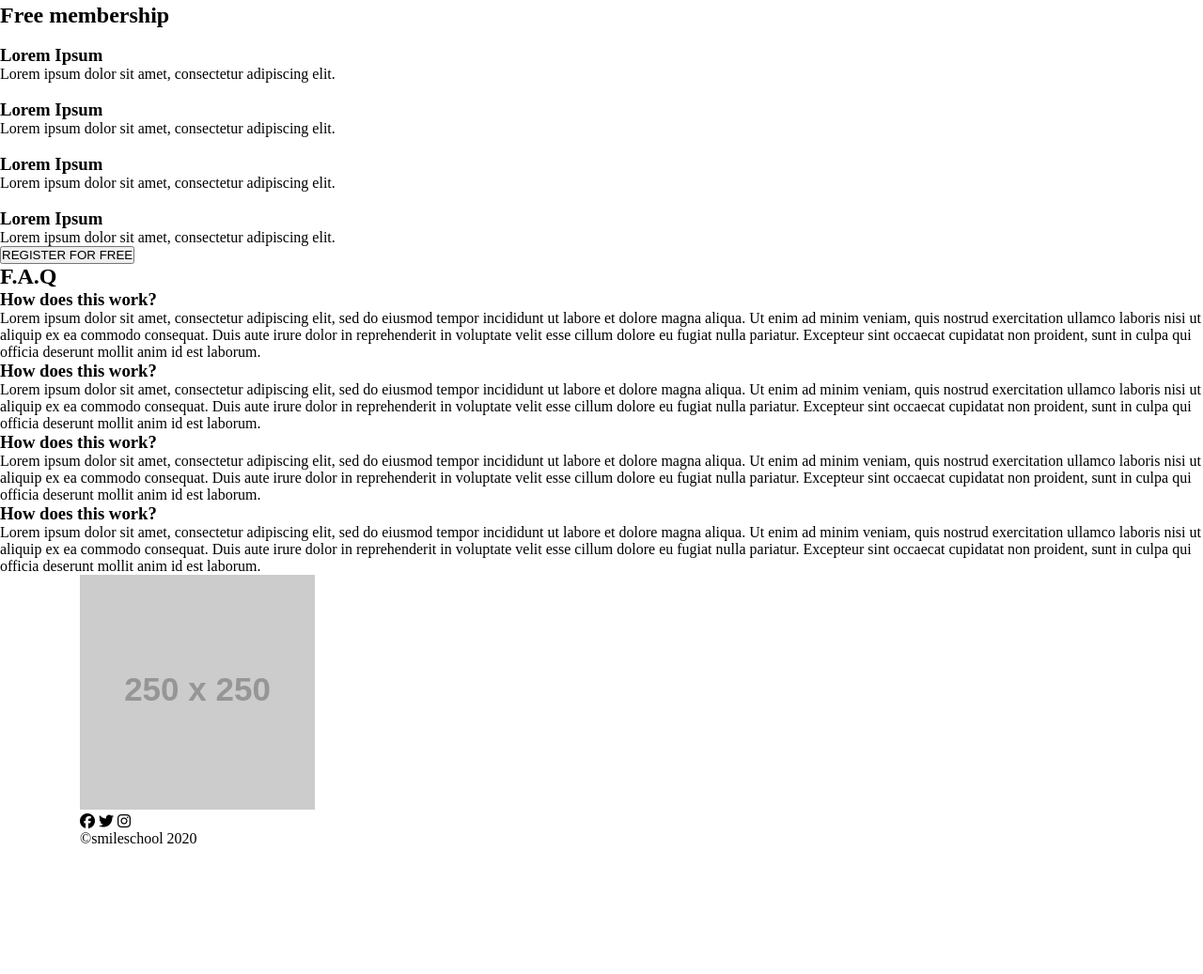
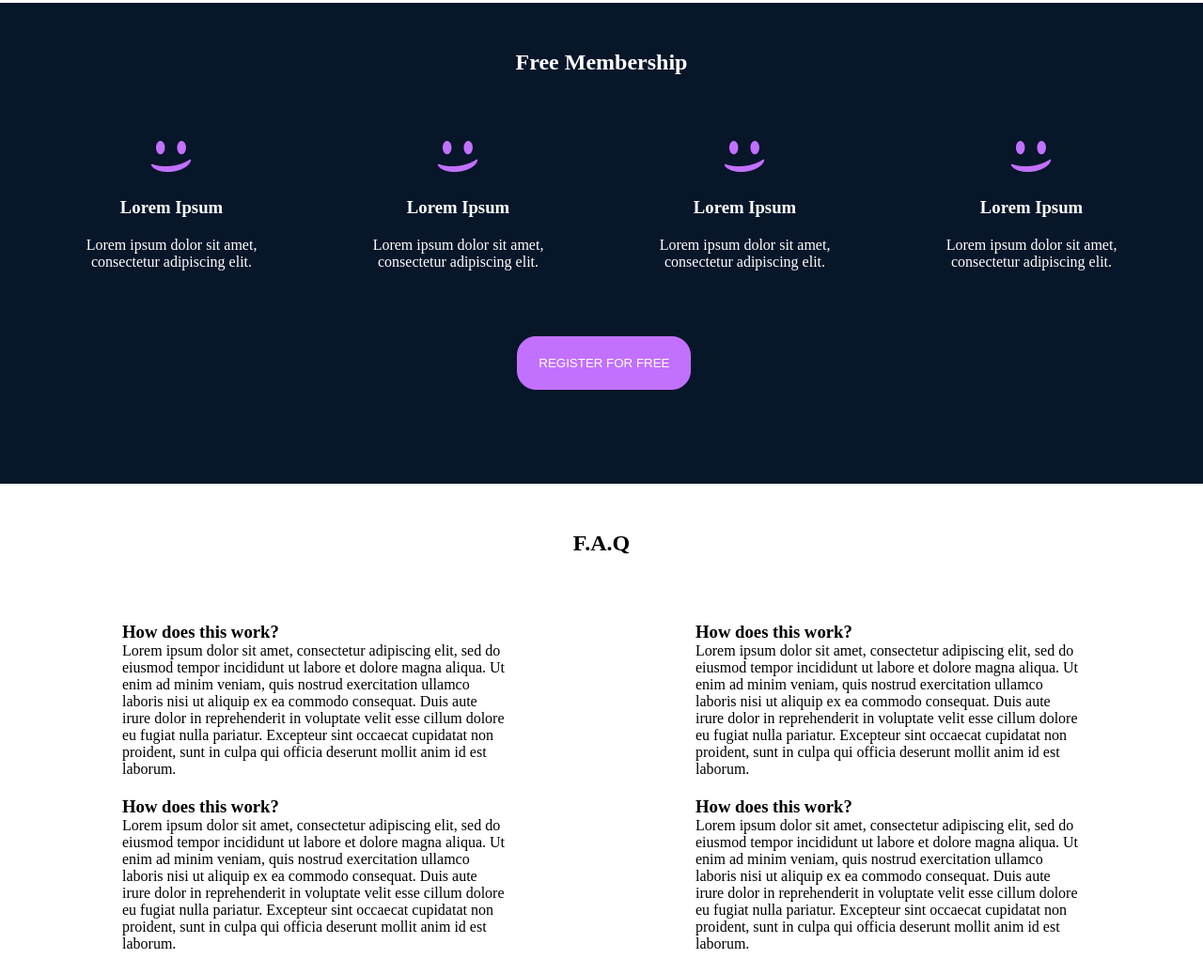
Before and after one commit to PhilipRagaee/alx_html_css, a plain HTML site: page css_advanced/index.html in a window 1280 px wide. Shown: the part 1967-3004 px from the top of the page at 94% size. Before the commit the page ends 2869 px from the top, so only its background shows below. Drawn offline with Linux system fonts and the light colour scheme; placeholder pictures from the web are drawn by us.

Commit message:
Adding The Missing Parts In HTML & Their Style

```diff
--- a/css_advanced/index.html
+++ b/css_advanced/index.html
@@ -11,6 +11,7 @@
 
 <div class="container-fluid">
     <!--Start Header-->
+
     <header>
         <div class="container">
             <nav>
@@ -24,12 +25,11 @@
             </nav>
         </div>
     </header>
-    <!--Start Header-->
+
+    <!--End Header-->
 
     <!--Start Main-->
     <main>
-
-
 
         <section class="section-one">
             <div class="container">
@@ -182,60 +182,60 @@
 
         <section class="section-four">
             <h2>Free membership</h2>
+            <div class="flex">
                 <div>
-                <img src="./images/smile.svg" alt="">
+                    <img src="imgs/smile.png" alt="">
                     <h3>Lorem Ipsum</h3>
                     <p>Lorem ipsum dolor sit amet, consectetur adipiscing elit.</p>
                 </div>
                 <div>
-                <img src="./images/smile.svg" alt="">
+                    <img src="imgs/smile.png" alt="">
                     <h3>Lorem Ipsum</h3>
                     <p>Lorem ipsum dolor sit amet, consectetur adipiscing elit.</p>
                 </div>
                 <div>
-                <img src="./images/smile.svg" alt="">
+                    <img src="imgs/smile.png" alt="">
                     <h3>Lorem Ipsum</h3>
                     <p>Lorem ipsum dolor sit amet, consectetur adipiscing elit.</p>
                 </div>
                 <div>
-                <img src="./images/smile.svg" alt="">
+                    <img src="imgs/smile.png" alt="">
                     <h3>Lorem Ipsum</h3>
                     <p>Lorem ipsum dolor sit amet, consectetur adipiscing elit.</p>
+                </div>
             </div>
             <button>REGISTER FOR FREE</button>
         </section>
 
         <section class="section-five">
             <h2>F.A.Q</h2>
-            <div>
-                <div>
+            <div class="flex">
                 <div>
                     <h3>How does this work?</h3>
-                    </div>
-                    <div>
+                    <p>
                         Lorem ipsum dolor sit amet, consectetur adipiscing elit, sed do eiusmod tempor incididunt ut labore et dolore magna aliqua. Ut enim ad minim veniam, quis nostrud exercitation ullamco laboris nisi ut aliquip ex ea commodo consequat. Duis aute irure dolor in reprehenderit in voluptate velit esse cillum dolore eu fugiat nulla pariatur. Excepteur sint occaecat cupidatat non proident, sunt in culpa qui officia deserunt mollit anim id est laborum.
+                    </p>
                 </div>
 
                 <div>
                     <h3>How does this work?</h3>
+                    <p>
+                        Lorem ipsum dolor sit amet, consectetur adipiscing elit, sed do eiusmod tempor incididunt ut labore et dolore magna aliqua. Ut enim ad minim veniam, quis nostrud exercitation ullamco laboris nisi ut aliquip ex ea commodo consequat. Duis aute irure dolor in reprehenderit in voluptate velit esse cillum dolore eu fugiat nulla pariatur. Excepteur sint occaecat cupidatat non proident, sunt in culpa qui officia deserunt mollit anim id est laborum.
+                    </p>
                 </div>
-                    <div>
-                        Lorem ipsum dolor sit amet, consectetur adipiscing elit, sed do eiusmod tempor incididunt ut labore et dolore magna aliqua. Ut enim ad minim veniam, quis nostrud exercitation ullamco laboris nisi ut aliquip ex ea commodo consequat. Duis aute irure dolor in reprehenderit in voluptate velit esse cillum dolore eu fugiat nulla pariatur. Excepteur sint occaecat cupidatat non proident, sunt in culpa qui officia deserunt mollit anim id est laborum.
-                    </div>
-                </div>
-                <div>
+
                 <div>
                     <h3>How does this work?</h3>
+                    <p>
+                        Lorem ipsum dolor sit amet, consectetur adipiscing elit, sed do eiusmod tempor incididunt ut labore et dolore magna aliqua. Ut enim ad minim veniam, quis nostrud exercitation ullamco laboris nisi ut aliquip ex ea commodo consequat. Duis aute irure dolor in reprehenderit in voluptate velit esse cillum dolore eu fugiat nulla pariatur. Excepteur sint occaecat cupidatat non proident, sunt in culpa qui officia deserunt mollit anim id est laborum.
+                    </p>
                 </div>
-                    <div>
-                        Lorem ipsum dolor sit amet, consectetur adipiscing elit, sed do eiusmod tempor incididunt ut labore et dolore magna aliqua. Ut enim ad minim veniam, quis nostrud exercitation ullamco laboris nisi ut aliquip ex ea commodo consequat. Duis aute irure dolor in reprehenderit in voluptate velit esse cillum dolore eu fugiat nulla pariatur. Excepteur sint occaecat cupidatat non proident, sunt in culpa qui officia deserunt mollit anim id est laborum.
-                    </div>
+
                 <div>
                     <h3>How does this work?</h3>
-                    </div>
-                    <div>
+                    <p>
                         Lorem ipsum dolor sit amet, consectetur adipiscing elit, sed do eiusmod tempor incididunt ut labore et dolore magna aliqua. Ut enim ad minim veniam, quis nostrud exercitation ullamco laboris nisi ut aliquip ex ea commodo consequat. Duis aute irure dolor in reprehenderit in voluptate velit esse cillum dolore eu fugiat nulla pariatur. Excepteur sint occaecat cupidatat non proident, sunt in culpa qui officia deserunt mollit anim id est laborum.
-                    </div>
+                    </p>
                 </div>
             </div>
         </section>
@@ -244,12 +244,13 @@
     <!--End Main-->
 
     <!--Start Footer-->
+
     <footer>
 
         <div class="container">
             <section>
-                <div>
-                    <img src="https://fakeimg.pl/250x250?text=Sample+Logo" alt="logo">
+                <div class="flex">
+                    <img src="imgs/logo.png" alt="logo">
                     <div>
                         <i class="fa-brands fa-facebook"></i>
                         <i class="fa-brands fa-twitter"></i>
@@ -261,6 +262,7 @@
         </div>
 
     </footer>
+
     <!--End Footer-->
 </div>
 
--- a/css_advanced/style.css
+++ b/css_advanced/style.css
@@ -84,6 +84,7 @@ header ul li a {
     width: 185px;
     margin: 10px auto;
     text-align: center;
+    cursor: pointer;
     border: 1px solid #C271FF;
     background-color: #C271FF;
     border-radius: 20px;
@@ -208,4 +209,98 @@ header ul li a {
 .section-three .flex i.white {
     color: #DDD;
 }
+
+
+.section-four {
+    width: 100%;
+    height: auto;
+    color: #FFF;
+    padding-bottom: 50px;
+    background-color: #071629;
+}
+.section-four h2 {
+    padding: 50px 0;
+    text-align: center;
+    text-transform: capitalize;
+}
+.section-four .flex {
+    display: flex;
+    padding: 20px 30px;
+    text-align: center;
+}
+.section-four .flex img,
+.section-four .flex h3 {
+    padding-bottom: 20px;
+}
+.section-four p {
+    padding: 0 32px;
+}
+.section-four button {
+    color: #FFF;
+    padding: 20px;
+    width: 185px;
+    margin: 50px 43%;
+    text-align: center;
+    cursor: pointer;
+    border: 1px solid #C271FF;
+    background-color: #C271FF;
+    border-radius: 20px;
+    -webkit-border-radius: 20px;
+    -moz-border-radius: 20px;
+    -ms-border-radius: 20px;
+    -o-border-radius: 20px;
+}
+
+.section-five {
+    width: 100%;
+    height: auto;
+    color: #000;
+    padding-bottom: 50px;
+}
+.section-five h2 {
+    padding: 50px 0;
+    text-align: center;
+    text-transform: capitalize;
+}
+.section-five .flex {
+    width: 100%;
+    display: flex;
+    flex-wrap: wrap;
+    padding: 20px 30px;
+}
+.section-five .flex div {
+    width: 50%;
+    padding: 0 100px 20px 100px;
+}
 /*End-Main-Style*/
+
+footer {
+    width: 100%;
+    height: auto;
+    background-color: #071629;
+
+}
+footer .flex {
+    width: 100%;
+    height: 190px;
+    display: flex;
+    flex-wrap: wrap;
+    align-content: center;
+    justify-content: space-between;
+}
+footer .flex i {
+    color: #000;
+    padding: 5px;
+    margin-right: 15px;
+    background-color: #FFF;
+    border-radius: 50%;
+    -webkit-border-radius: 50%;
+    -moz-border-radius: 50%;
+    -ms-border-radius: 50%;
+    -o-border-radius: 50%;
+}
+footer p {
+    color: #FFF;
+    padding-bottom: 20px;
+    text-align: center;
+}
```
Lines whose indentation alone changed are shown as unchanged.
